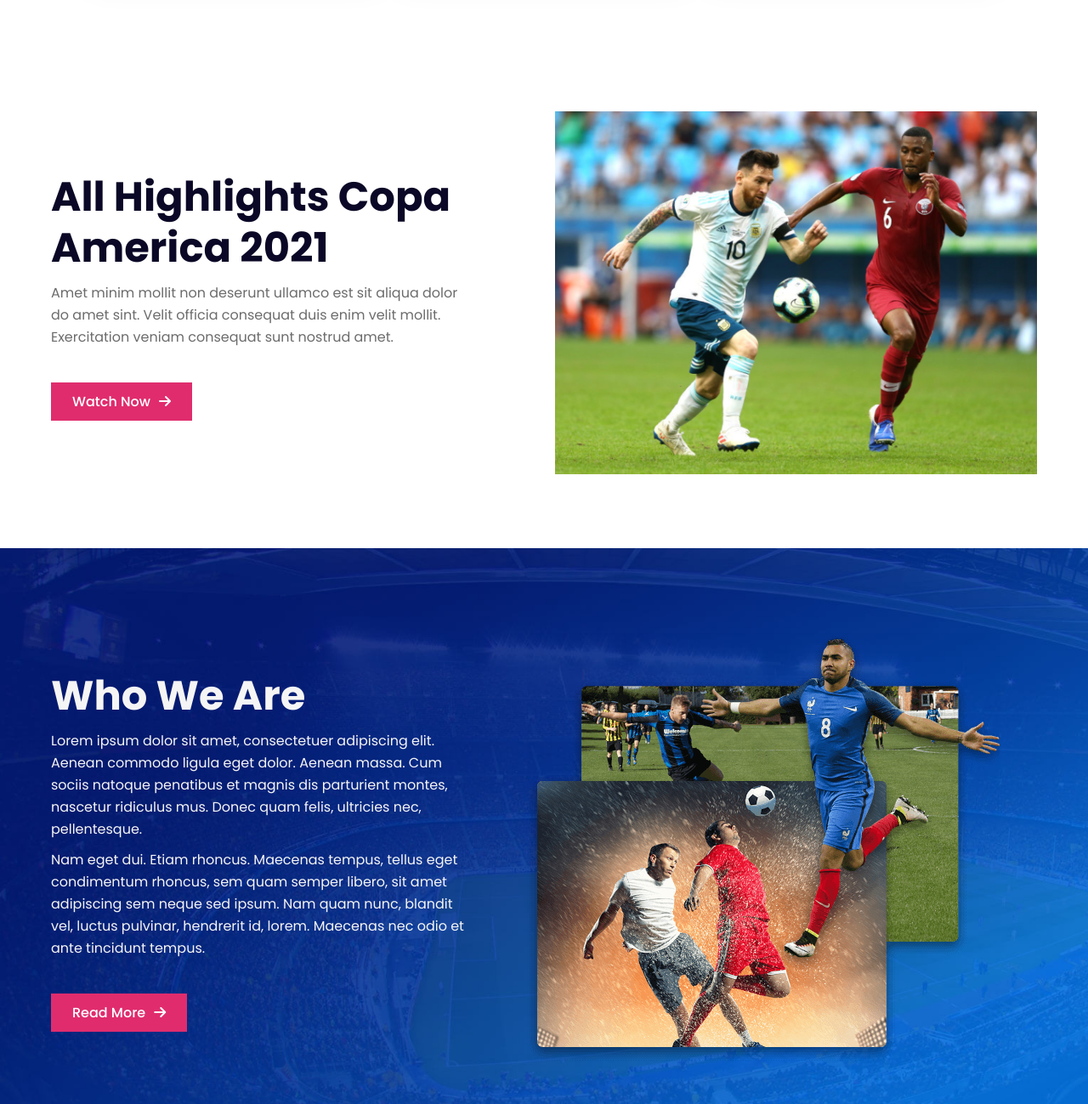
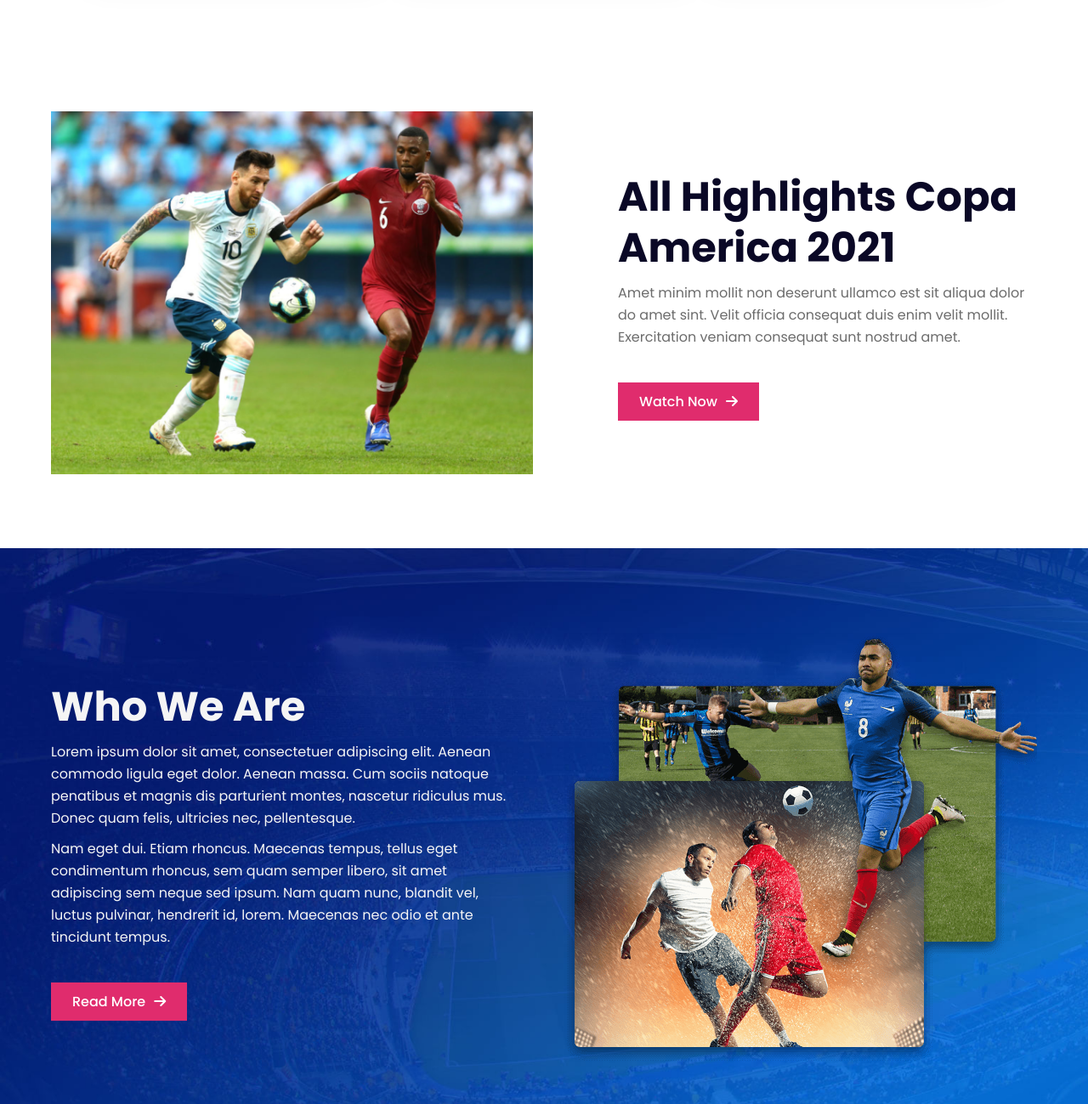
Before and after one commit to tohirRaihan/kick-off, a plain HTML site: page index.html in a window 1280 px wide. Shown: the part 2760-4059 px from the top of the page at 85% size. Drawn offline with Linux system fonts and the light colour scheme.

Commit message:
Revers the order of Highlights Section

```diff
--- a/assets/css/style.css
+++ b/assets/css/style.css
@@ -136,7 +136,7 @@ header {
     color: whitesmoke;
 }
 .about-us .about-us-image {
-    flex: 0 0 600px;
+    flex: 0 0 556px;
 }
 
 /*------------------------------------*\
--- a/index.html
+++ b/index.html
@@ -148,13 +148,13 @@
         <!-- highlights section -->
         <section class="container">
             <div class="highlights">
+                <div class="highlight-image">
+                    <img src="assets/images/match.png" alt="">
+                </div>
                 <div class="highlights-info">
                     <h2>All Highlights Copa America 2021</h2>
                     <p>Amet minim mollit non deserunt ullamco est sit aliqua dolor do amet sint. Velit officia consequat duis enim velit mollit. Exercitation veniam consequat sunt nostrud amet.</p>
                     <a href="#" class="button">Watch Now<i class="fas fa-arrow-right"></i></a>
-                </div>
-                <div class="highlight-image">
-                    <img src="assets/images/match.png" alt="">
                 </div>
             </div>
         </section>
```
